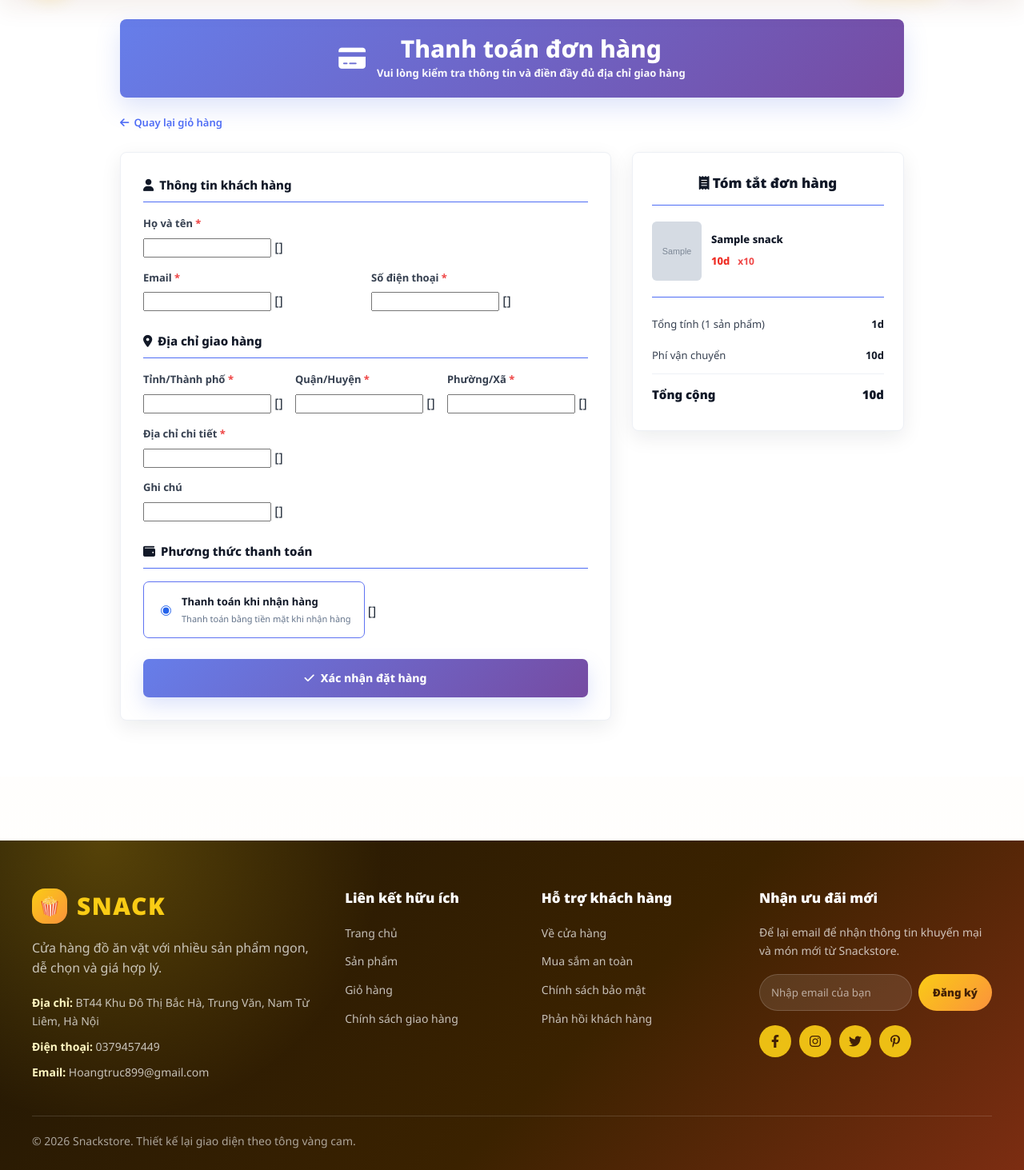
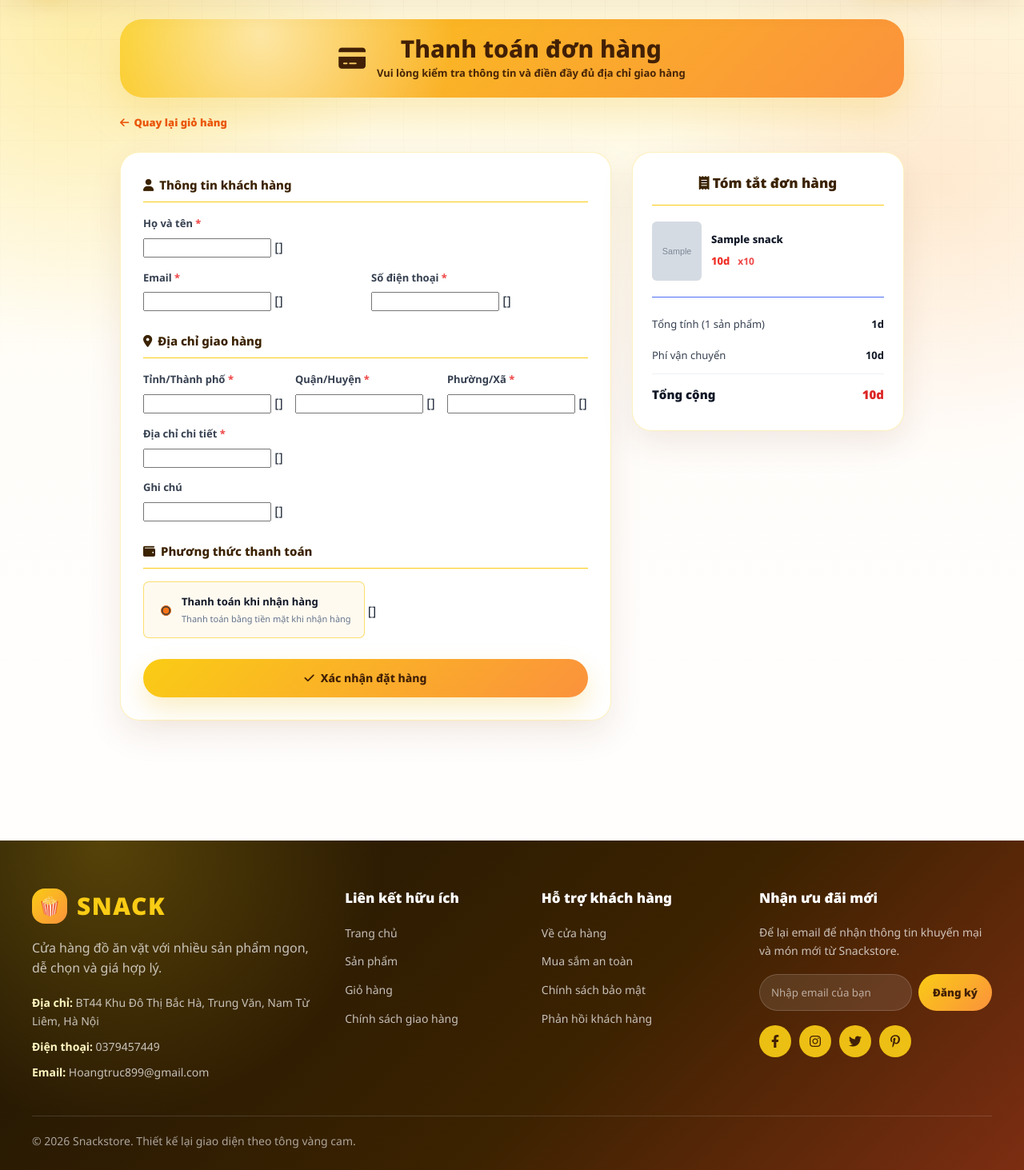
Before and after one commit to hoanganhtruc1501/webdoanvat, a Django app: template snackstore/templates/orders/checkout.html in a window 1280 px wide. Shown: the part 77-1540 px from the top of the page at 80% size. Run offline with Django 5.2, Linux system fonts and the light colour scheme; the template is opened without the code that fills it: most values are stand-ins (such as "Sample title", 1, 10 or a date in 2020); grey boxes marked "Sample" are stand-in pictures; form fields are guessed from the names that the template uses.

Commit message:
Update checkout.css

```diff
--- a/snackstore/static/css/checkout.css
+++ b/snackstore/static/css/checkout.css
@@ -358,3 +358,64 @@ textarea.form-control {
     grid-column: 1 / -1;
   }
 }
+/* UI polish: đồng bộ màu vàng cam với trang chủ */
+.checkout-page {
+  background: transparent !important;
+}
+
+.checkout-hero {
+  border-radius: 28px !important;
+  color: #422006 !important;
+  background:
+    radial-gradient(circle at 18% 20%, rgba(255,255,255,0.6), transparent 15rem),
+    linear-gradient(135deg, #facc15 0%, #fb923c 100%) !important;
+  box-shadow: 0 20px 50px rgba(234, 179, 8, 0.22) !important;
+}
+
+.back-to-cart {
+  color: #ea580c !important;
+  font-weight: 900 !important;
+}
+
+.checkout-card {
+  border-radius: 24px !important;
+  border-color: rgba(250, 204, 21, 0.28) !important;
+  box-shadow: 0 16px 42px rgba(120, 53, 15, 0.1) !important;
+}
+
+.checkout-section-title,
+.summary-title {
+  border-bottom-color: #facc15 !important;
+  color: #3b2200 !important;
+}
+
+.form-control:focus {
+  border-color: #facc15 !important;
+  box-shadow: 0 0 0 4px rgba(250, 204, 21, 0.18) !important;
+}
+
+.payment-option {
+  border-color: rgba(250, 204, 21, 0.58) !important;
+  background: #fffaf0 !important;
+}
+
+.payment-option input {
+  accent-color: #f97316 !important;
+}
+
+.place-order-btn {
+  border-radius: 999px !important;
+  color: #422006 !important;
+  background: linear-gradient(135deg, #facc15, #fb923c) !important;
+  box-shadow: 0 14px 32px rgba(234, 179, 8, 0.24) !important;
+}
+
+.summary-image,
+.summary-placeholder {
+  background: #fff7ed !important;
+}
+
+.free-shipping,
+.summary-row.total-row strong {
+  color: #dc2626 !important;
+}
```
